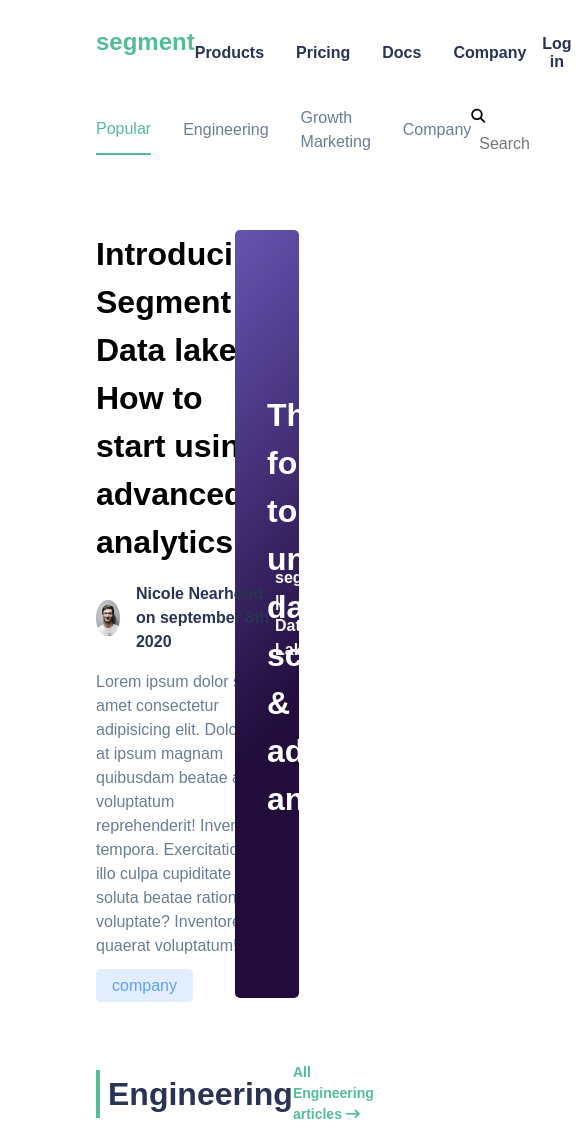
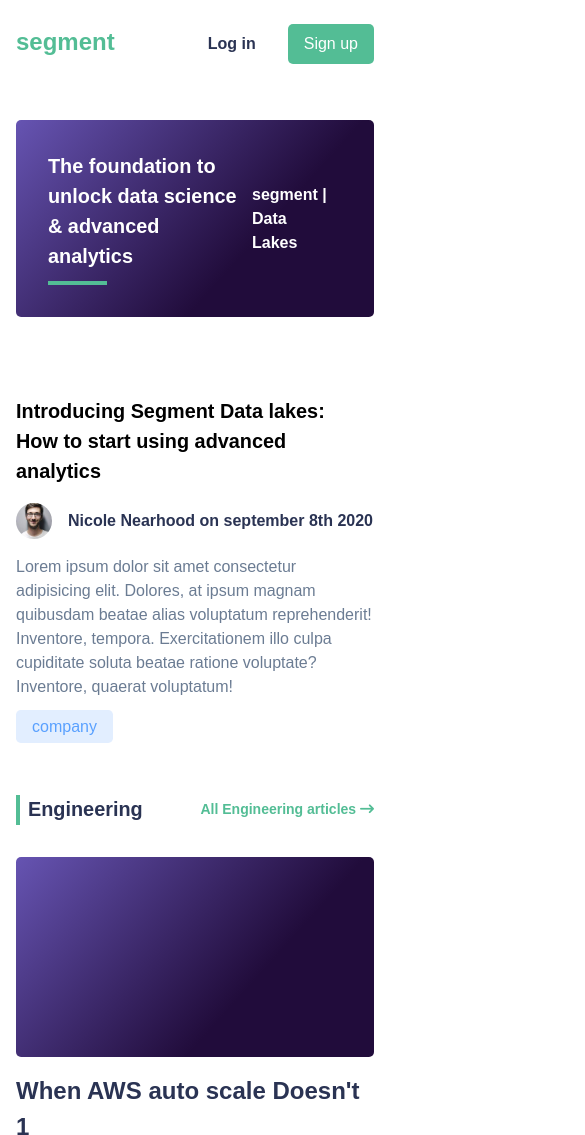
Before and after one commit to kilesh-introcept/blog-site, a plain HTML site: page index.html in a window 390 px wide. Shown: the top 1135 px of the page, 585 px wide, since content can reach past the window. Drawn offline with Linux system fonts and the light colour scheme.

Commit message:
feat: Created responsive UI

```diff
--- a/index.html
+++ b/index.html
@@ -6,6 +6,7 @@
     <meta name="viewport" content="width=device-width, initial-scale=1.0" />
     <title>Blog Site</title>
     <link rel="stylesheet" href="style.css" />
+    <link rel="stylesheet" href="responsive.css" />
     <script
       src="https://kit.fontawesome.com/9730d3b939.js"
       crossorigin="anonymous"
@@ -29,7 +30,7 @@
 
       <section class="main-section">
         <nav class="section-nav">
-          <ul class="section-nav-links">
+          <ul class="section-nav-links hidden">
             <li class="section-nav-link active">Popular</li>
             <li class="section-nav-link">Engineering</li>
             <li class="section-nav-link">Growth Marketing</li>
@@ -76,7 +77,7 @@
 
         <section class="article-section">
           <div class="article-header">
-            <span class="article-category">Engineering</span>
+            <h1 class="article-category">Engineering</h1>
             <span class="article-link"
               >All Engineering articles
               <i class="fa-solid fa-arrow-right-long"></i
--- /dev/null
+++ b/responsive.css
@@ -0,0 +1,18 @@
+@media only screen and (min-width: 500px) {
+  .container {
+    margin: 0 6rem;
+  }
+  .nav-links {
+    display: flex;
+  }
+
+  .section-nav {
+    display: flex;
+  }
+  .top-section {
+    display: flex;
+    flex-direction: row;
+    gap: 2rem;
+    margin-bottom: 4rem;
+  }
+}
--- a/style.css
+++ b/style.css
@@ -1,10 +1,10 @@
 :root {
   --bg-primary: #fff;
   --shadow-sm: 0 1px 2px 0 rgb(0 0 0 / 0.05);
-  --txt-primary: #2a3353;
-  --txt-secondary: #6b7c93;
-  --txt-ascent-green: #53bd95;
-  --txt-ascent-blue: #59a0ff;
+  --clr-primary: #2a3353;
+  --clr-secondary: #6b7c93;
+  --clr-ascent-green: #53bd95;
+  --clr-ascent-blue: #59a0ff;
   --logo-font-size: 1.5rem;
   --default-font-size: 1rem;
   --tag-primary: #e2eeff;
@@ -34,12 +34,16 @@ button {
   outline: none;
 }
 
+h1 {
+  font-size: calc(100% + 1.5vw);
+}
+
 .container {
-  margin: 0 6rem;
+  margin: 0 1rem;
 }
 
 .btn {
-  background: var(--txt-ascent-green);
+  background: var(--clr-ascent-green);
   color: #fff;
   border: none;
   padding: 0.7rem 1rem;
@@ -50,7 +54,7 @@ button {
 
 .login-btn {
   border: none;
-  color: var(--txt-primary);
+  color: var(--clr-primary);
   font-weight: bold;
   background: unset;
 }
@@ -65,7 +69,7 @@ button {
 .logo {
   font-size: var(--logo-font-size);
   font-weight: bold;
-  color: var(--txt-ascent-green);
+  color: var(--clr-ascent-green);
 }
 
 .logo-white {
@@ -74,10 +78,10 @@ button {
 }
 
 .nav-links {
-  display: flex;
+  display: none;
   justify-content: space-between;
   align-items: center;
-  color: var(--txt-primary);
+  color: var(--clr-primary);
   font-size: var(--default-font-size);
   font-weight: bold;
   column-gap: 2rem;
@@ -93,7 +97,7 @@ button {
 
 /* section-nav */
 .section-nav {
-  display: flex;
+  display: none;
   justify-content: space-between;
 }
 
@@ -101,19 +105,19 @@ button {
   display: flex;
   justify-content: space-between;
   align-items: center;
-  color: var(--txt-secondary);
+  color: var(--clr-secondary);
   font-size: var(--default-font-size);
   column-gap: 2rem;
 }
 .section-nav-links .active {
-  color: var(--txt-ascent-green);
-  border-bottom: 2px solid var(--txt-ascent-green);
+  color: var(--clr-ascent-green);
+  border-bottom: 2px solid var(--clr-ascent-green);
 }
 .section-nav-search input {
   border: none;
   padding: 0.5rem;
   font-size: var(--default-font-size);
-  color: var(--txt-secondary);
+  color: var(--clr-secondary);
   outline: none;
 }
 
@@ -121,9 +125,9 @@ button {
   padding-bottom: 0.75rem;
 }
 .section-nav-link:hover {
-  color: var(--txt-ascent-green);
+  color: var(--clr-ascent-green);
   cursor: pointer;
-  border-bottom: solid 2px var(--txt-ascent-green);
+  border-bottom: solid 2px var(--clr-ascent-green);
 }
 /* end of section-nav */
 
@@ -131,7 +135,7 @@ button {
 .main-section {
   display: flex;
   flex-direction: column;
-  gap: 2rem;
+  gap: 1.5rem;
   margin-bottom: 4rem;
 }
 
@@ -139,7 +143,7 @@ button {
   position: relative;
   display: flex;
   align-items: center;
-  color: var(--txt-primary);
+  color: var(--clr-primary);
   font-size: var(--default-font-size);
   font-weight: bold;
   /* padding: 1rem 0; */
@@ -152,17 +156,17 @@ button {
   object-fit: cover;
 }
 .top-section {
+  display: flex;
+  flex-direction: column-reverse;
   margin: 2rem 0;
-  display: grid;
-  grid-template-columns: repeat(2, minmax(0, 1fr));
+  /* display: grid;
+  grid-template-columns: repeat(autofit, minmax(0, 1fr)); */
   gap: 5rem;
 }
-.top-section h1 {
-  font-size: 2rem;
-}
+
 .top-section p {
   font-size: var(--default-font-size);
-  color: var(--txt-secondary);
+  color: var(--clr-secondary);
   /* line-height: 2; */
 }
 
@@ -193,7 +197,7 @@ button {
 .rectangle-box-left h1::after {
   content: "";
   display: block;
-  border-bottom: 0.25rem solid var(--txt-ascent-green);
+  border-bottom: 0.25rem solid var(--clr-ascent-green);
   width: 30%;
   padding-top: 10px;
 }
@@ -204,7 +208,7 @@ button {
 
 .tags span {
   font-size: var(--default-font-size);
-  color: var(--txt-ascent-blue);
+  color: var(--clr-ascent-blue);
   padding: 0.5rem 1rem;
   border-radius: 0.3rem;
   background-color: var(--tag-primary);
@@ -220,20 +224,19 @@ button {
   margin-bottom: 2rem;
 }
 .article-category {
-  color: var(--txt-primary);
-  font-size: 2rem;
+  color: var(--clr-primary);
   font-weight: bold;
   padding-left: 0.5rem;
-  border-left: 0.25rem solid var(--txt-ascent-green);
+  border-left: 0.25rem solid var(--clr-ascent-green);
 }
 .article-link {
-  color: var(--txt-ascent-green);
+  color: var(--clr-ascent-green);
   font-weight: bold;
 }
 
 .articles-container {
   display: grid;
-  grid-template-columns: repeat(2, 1fr);
+  grid-template-columns: repeat(auto-fit, minmax(10rem, 37rem));
   grid-template-rows: masonry;
   gap: 4rem;
   justify-content: space-between;
@@ -248,13 +251,13 @@ button {
 
 .article-title {
   font-size: 1.5rem;
-  color: var(--txt-primary);
+  color: var(--clr-primary);
   font-weight: bold;
 }
 
 .article-excerpt {
   font-size: var(--default-font-size);
-  color: var(--txt-secondary);
+  color: var(--clr-secondary);
   line-height: 1.5;
 }
 
```
